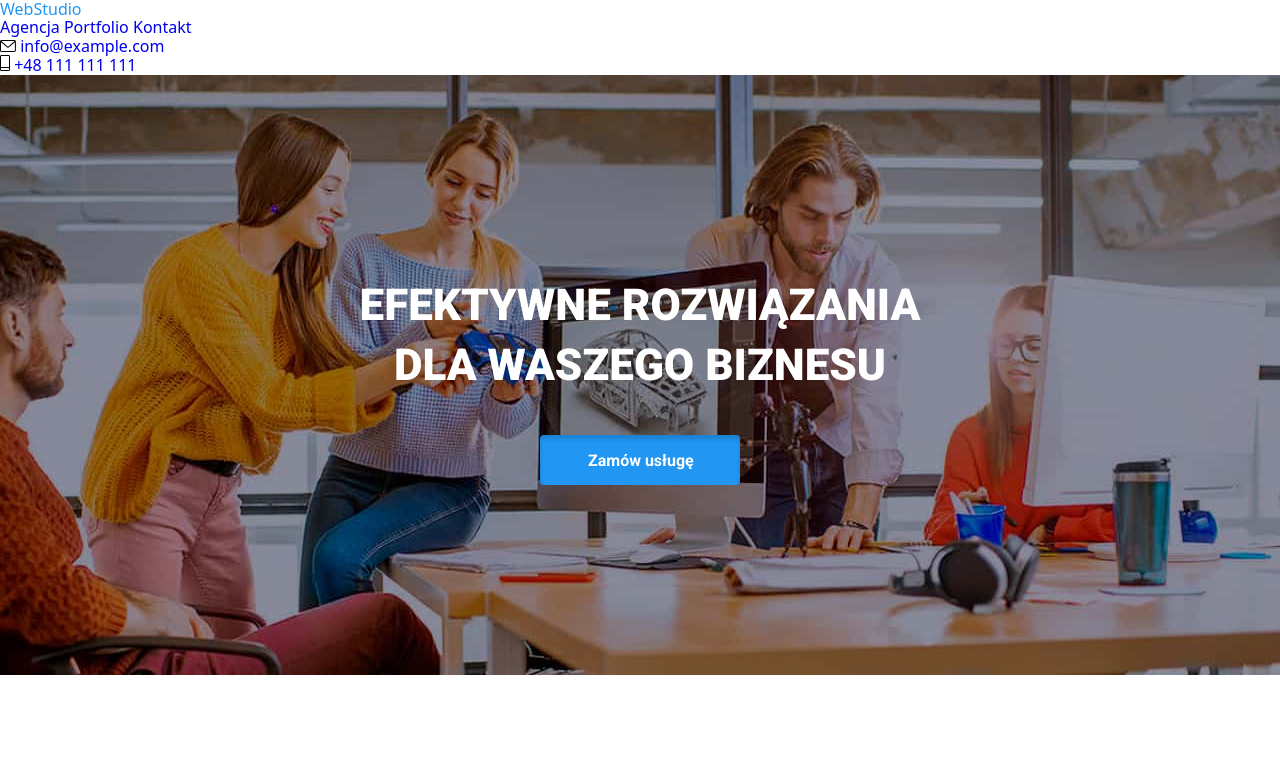
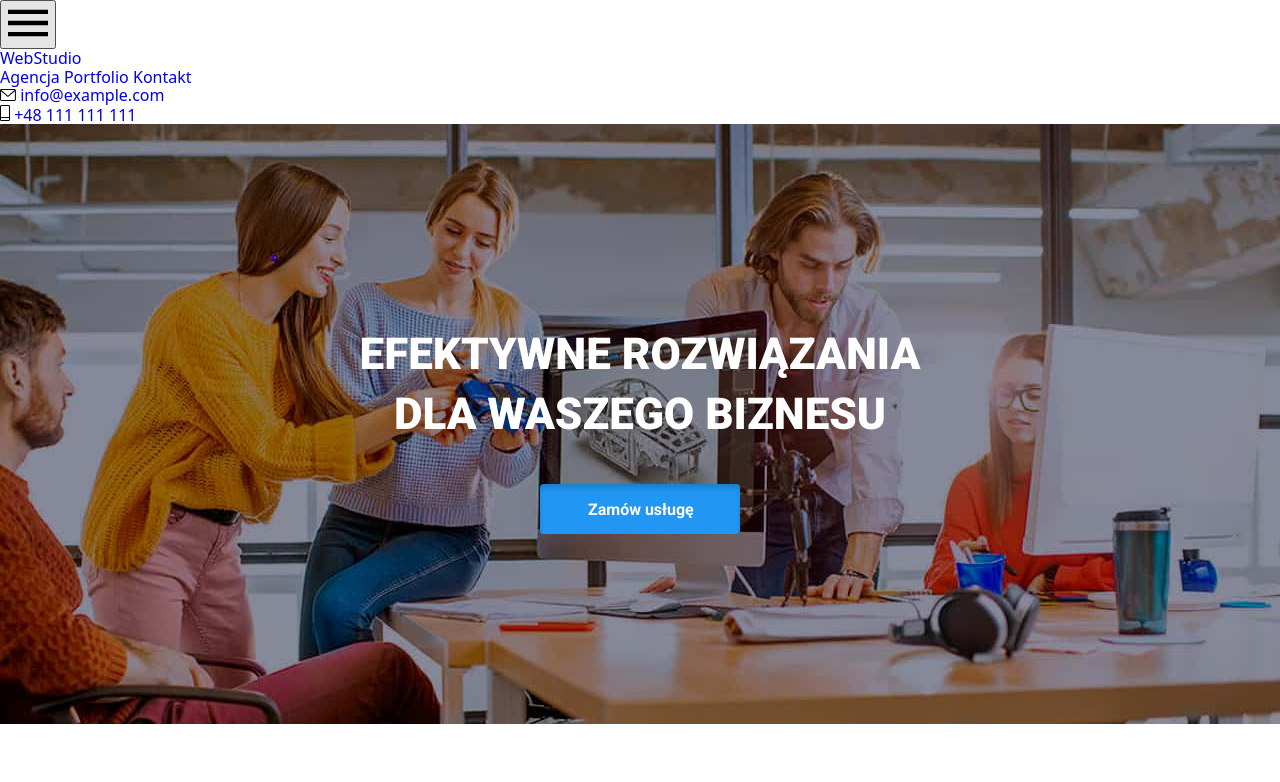
Before and after one commit to MateuszKar2/now-markup-hw-08, a plain HTML site: page index.html in a window 1280 px wide. Shown: the top 782 px of the page. Drawn offline with nearby package versions, Linux system fonts and the light colour scheme; files that its build step writes are made by us from their sources.

Commit message:
add file

```diff
--- a/index.html
+++ b/index.html
@@ -19,6 +19,18 @@
   <link rel="preconnect" href="https://fonts.gstatic.com" crossorigin />
 </head>
 <body>
+    <!--MENU-->
+    <div class="mobile-menu d-none">
+    <button class="toggle-menu" type="button">
+        <svg
+        class="menu__icon"
+        width="40"
+        height="40">
+        <use href="./images/icons.svg#icon-mobile-menu"></use>
+    </svg>
+    </button>
+    </div>
+    <!---->
     <header class="header header__position">
         <a
         href="index.html"
@@ -582,5 +594,6 @@
             </div>
          </div>
          <script src="./js/modal.js"></script>
+         <script src="./js/menu.js"></script>
     </body>
 </html>
```
